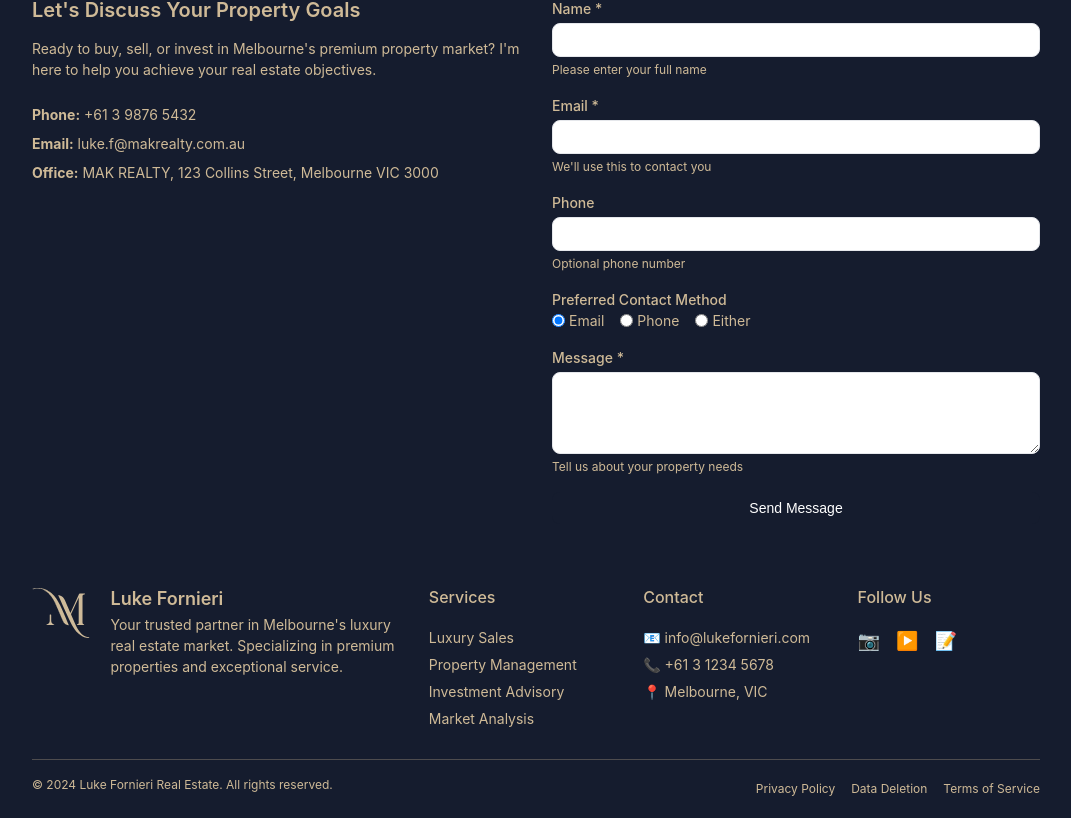
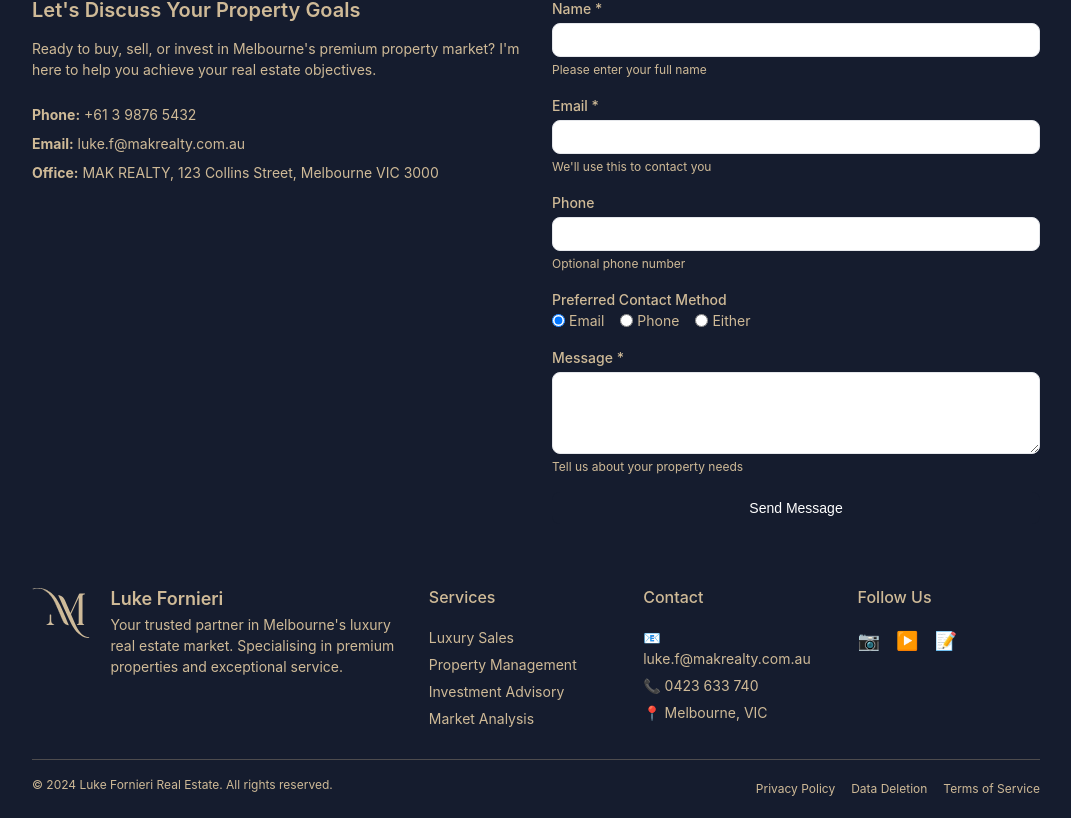
Before and after one commit to Imhermes1/LukeRealEstateSite, a Next.js app: page / in a window 1280 px wide. Shown: the part 3993-4811 px from the top of the page, without its empty margins (104-1175 px from the left). Built offline with nearby package versions, Linux system fonts and the light colour scheme; no server answers.

Commit message:
Update Footer.tsx

```diff
--- a/app/components/Footer.tsx
+++ b/app/components/Footer.tsx
@@ -13,7 +13,7 @@ export default function Footer() {
             />
             <div className="footer-brand-text">
               <h3>Luke Fornieri</h3>
-              <p>Your trusted partner in Melbourne's luxury real estate market. Specializing in premium properties and exceptional service.</p>
+              <p>Your trusted partner in Melbourne's luxury real estate market. Specialising in premium properties and exceptional service.</p>
             </div>
           </div>
 
@@ -30,8 +30,8 @@ export default function Footer() {
           <div className="footer-links">
             <h4>Contact</h4>
             <ul>
-              <li>📧 info@lukefornieri.com</li>
-              <li>📞 +61 3 1234 5678</li>
+              <li>📧 luke.f@makrealty.com.au</li>
+              <li>📞 0423 633 740</li>
               <li>📍 Melbourne, VIC</li>
             </ul>
           </div>
```
